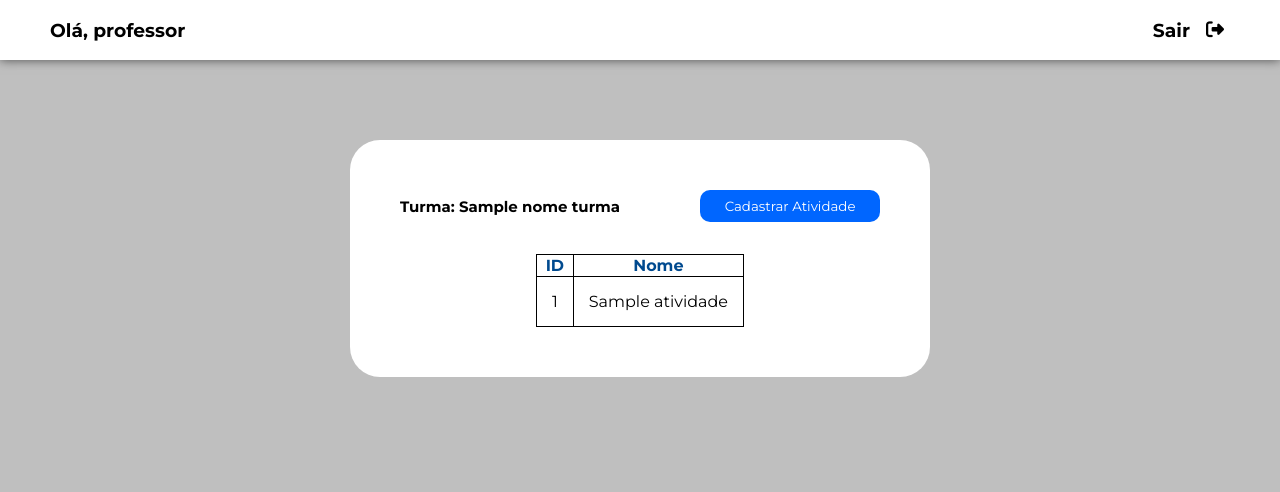
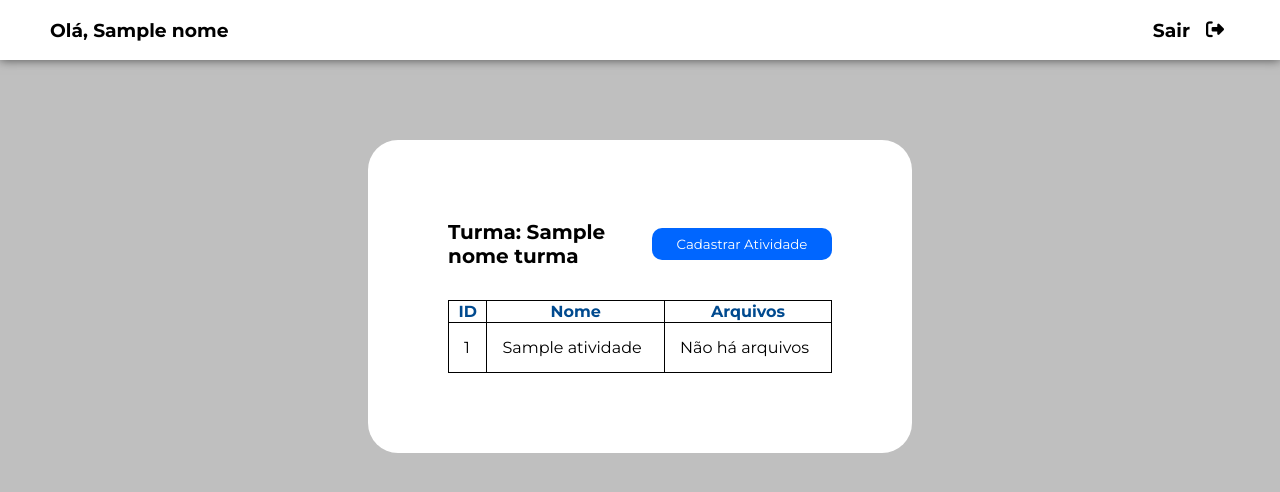
Before and after one commit to ambercff/projeto-escola-django, a Django app: template app_escola/templates/tela_atividades.html in a window 1280 px wide. Shown: the top 492 px of the page. Run offline with Django 3.2, Linux system fonts and the light colour scheme; the template is opened without the code that fills it: most values are stand-ins (such as "Sample title", 1, 10 or a date in 2020); some libraries are stand-ins or nearby versions.

Commit message:
atividade - arquivos

```diff
--- a/app_escola/models.py
+++ b/app_escola/models.py
@@ -18,7 +18,8 @@ class Turma(models.Model):
 
 class Atividade(models.Model):
     nome_atividade = models.CharField(max_length=120)
-    id_turma = models.ForeignKey(Turma, null=True, on_delete=models.PROTECT)
+    id_turma = models.ForeignKey(Turma, null=True, on_delete=models.CASCADE)
+    arquivo = models.FileField(upload_to='atividade_arquivos/', blank=True)
 
     def __str__(self):
         return self.nome_atividade
--- a/app_escola/static/css/tela_atividades.css
+++ b/app_escola/static/css/tela_atividades.css
@@ -48,8 +48,11 @@ nav h3 {
 
 .table-container {
 	background-color: white;
-	padding: 50px;
-	border-radius: 30px;
+    padding: 5rem;
+    border-radius: 30px;
+    display: flex;
+    flex-direction: column;
+	width: 30%;
 }
 
 .container-cadastro {
@@ -57,17 +60,14 @@ nav h3 {
 	justify-content: space-between;
 	padding-bottom: 2rem;
     align-items: center;
-    gap: 5rem;
 }
 .container-cadastro p{
-    font-weight: bold;
-    font-size: 15px;
+	font-weight: bold;
+    font-size: 20px;
+    word-wrap: break-word;
+    max-width: 200px;
 }
 
-.tabela-turmas {
-    display: flex;
-    justify-content: center;
-}
 
 table {
 	border-collapse: collapse;
@@ -82,7 +82,10 @@ th {
 }
 
 td {
- 	padding: 15px;
+	padding: 15px;
+	word-wrap: break-word;
+	max-width: 200px;
+
 }
 
 .btn-cadastro, .btn-excluir, .btn-visualizar {
@@ -117,3 +120,7 @@ td {
 .btn-visualizar:hover {
 	background-color: #0250c4;
 }
+
+#icone_arquivo {
+	font-size: 20px;
+}
--- a/app_escola/templates/cadastro_atividade.html
+++ b/app_escola/templates/cadastro_atividade.html
@@ -11,12 +11,14 @@
 	<div class="form-container">
 		<div class="form">
 			<h1> Cadastro Atividade </h1>
-			<form method="POST" class="login-form" action="{% url 'cadastro_atividade' id_turma=turma_id %}">
+			<form method="POST" class="login-form" action="{% url 'cadastro_atividade' id_turma=turma_id %}" enctype="multipart/form-data">
 				{% csrf_token %}
 				<div class="labels">
 					<div class="label-login">
 						<label> Descrição: </label>
 						<input type="text" name="desc_atividade">
+						<label> Arquivo: </label>
+						<input type="file" name="arquivo" id="arquivo">
 					</div>
 				</div>
                 <div class="btn-container"> <button type="submit"> Enviar </button> </div>
--- a/app_escola/templates/login.html
+++ b/app_escola/templates/login.html
@@ -12,7 +12,7 @@
 		<div class="form">
 			<h1> Login </h1>
 			{% if message %}
-				<p>{{message}}</p>
+				<p class="message">{{message}}</p>
 			{% endif %}
 			<form method="POST" class="login-form" action="{% url 'login' %}">
 				{% csrf_token %}
--- a/app_escola/templates/tela_atividades.html
+++ b/app_escola/templates/tela_atividades.html
@@ -10,12 +10,10 @@
 <body>
 	<header>
 		<nav class="navbar">
-			<h3> Olá, professor </h3>
+			<h3> Olá, {{nome}} </h3>
 			<div class="logout-container">
 				<h3> Sair </h3>
-			 	<form action="logout" method="POST">
-                    <button type="submit"><i class="fa-solid fa-right-from-bracket"></i></button>
-                </form>
+				<a href="{%url 'login' %}"><button type="submit"><i class="fa-solid fa-right-from-bracket"></i></button></a>
 			</div>
 		</nav>
 	</header>
@@ -27,22 +25,28 @@
 				<a href="{% url 'cadastro_atividade' id_turma=turma_id %}"><button type="submit" class="btn-cadastro"> Cadastrar Atividade </button></a>
 			</div>
 			{% if atividades_turma %}
-				<div class="tabela-turmas">
+				<!-- <div class="tabela-turmas"> -->
 					<table>
 						<thead>
 							<th> ID </th>
 							<th> Nome </th>
+							<th> Arquivos </th>
 						</thead>
 						<tbody>
 							{% for atividade in atividades_turma %}
 								<tr>
 									<td> {{ atividade.id }} </td>
 									<td> {{ atividade.nome_atividade }} </td>
+									{% if atividade.arquivo %}
+									<td> <i class="fa-regular fa-file-lines" id="icone_arquivo"></i> </td>
+									{% else %}
+									<td> Não há arquivos </td>
+									{% endif %}
 								</tr>
 							{% endfor %}
 						</tbody>
 					</table>
-				</div>
+				<!-- </div> -->
 			{% else %}
 				<div style="display: flex; justify-content: center; margin-top: 30px;">
 					<p style="font-size: 20px; font-weight: bold; text-decoration: underline;"> Não há atividades cadastradas para essa turma!</p>
--- a/app_escola/urls.py
+++ b/app_escola/urls.py
@@ -10,4 +10,5 @@ urlpatterns = [
     path('cadastro_atividade/<int:id_turma>', views.cadastro_atividade, name='cadastro_atividade'),
     path('confirmar_cadastro', views.confirmar_cadastro, name='confirmar_cadastro'),
     path('excluir_turma/<int:id_turma>', views.excluir_turma, name="excluir_turma"),
+    path('logout', views.logout_view, name="logout")
 ]
```
Also changed, not shown: app_escola/static/css/login.css (+9 -0 lines), app_escola/static/css/tela_professor.css (+11 -3 lines), app_escola/templates/tela_professor.html (+3 -5 lines), app_escola/views.py (+35 -32 lines), app_escola/migrations/0002_alter_atividade_id_turma.py (added), app_escola/migrations/0003_atividade_arquivo.py (added), atividade_arquivos/coala.jpg (added), atividade_arquivos/coala_58RDgPF.jpg (added), atividade_arquivos/coala_STpNvH7.jpg (added), atividade_arquivos/coala_egj2Tol.jpg (added), db.sqlite3.
